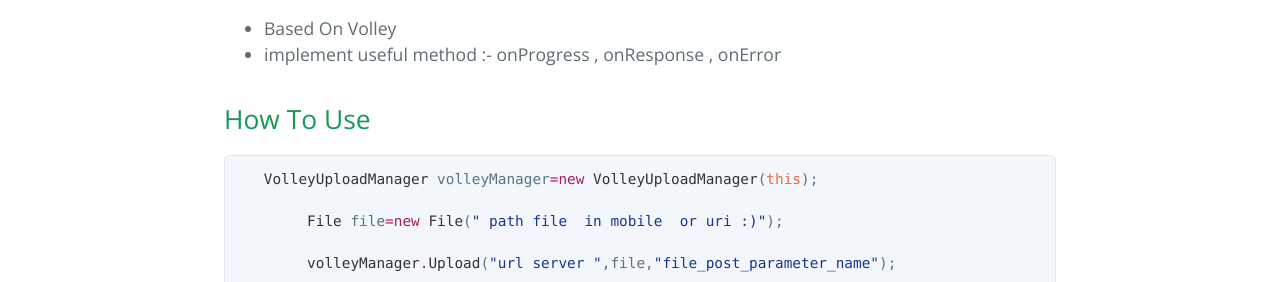
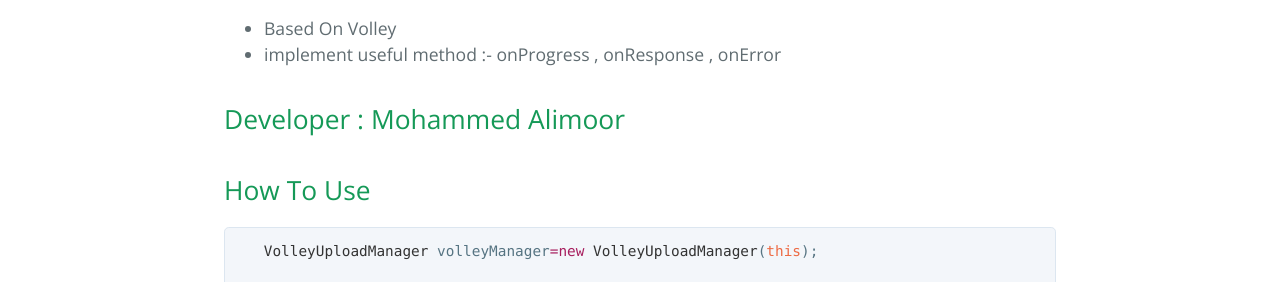
Before and after one commit to MohammedAlimoor/Android-Best-Upload, a plain HTML site: page index.html in a window 1280 px wide. Shown: the part 514-796 px from the top of the page. Drawn offline with nearby package versions, Linux system fonts and the light colour scheme.

Commit message:
update
update email

```diff
--- a/index.html
+++ b/index.html
@@ -28,6 +28,8 @@
 <li>Based On Volley </li>
 <li>implement useful  method :-  onProgress , onResponse , onError</li>
 </ul>
+<h2>
+<a id="how-to-use" class="anchor" href="mailto:ameral.java@gmail.com" aria-hidden="true"><span aria-hidden="true" class="octicon octicon-link"></span></a>Developer : Mohammed Alimoor</h2>
 
 <h2>
 <a id="how-to-use" class="anchor" href="#how-to-use" aria-hidden="true"><span aria-hidden="true" class="octicon octicon-link"></span></a>How To Use</h2>
```
